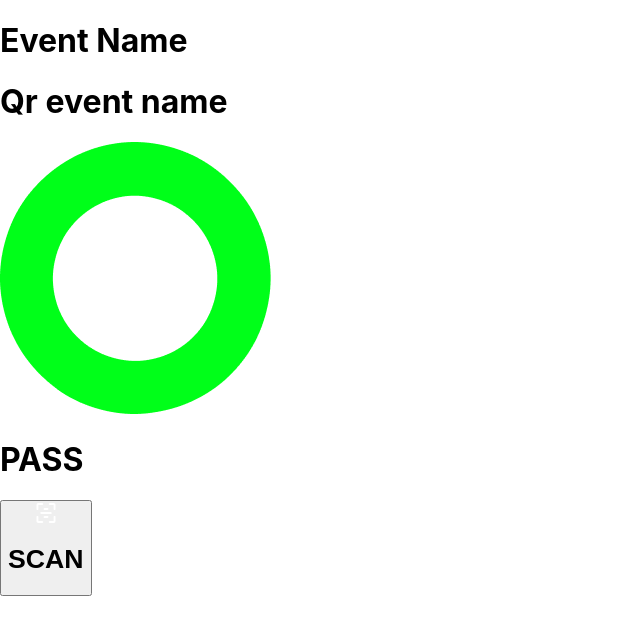
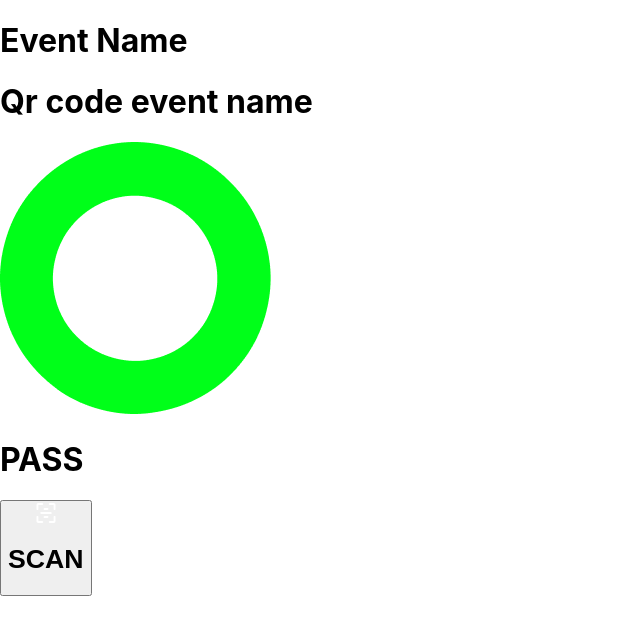
Before and after one commit to veronosmani/zone-club-tickets, a React (Create React App) app: page /valid in a window 1280 px wide. Shown: the top 634 px of the page, without its empty margins (0-640 px from the left). Built offline with nearby package versions, Linux system fonts and the light colour scheme.

Commit message:
modified:   src/TickerScanner/Valid.jsx

```diff
--- a/src/TickerScanner/Valid.jsx
+++ b/src/TickerScanner/Valid.jsx
@@ -10,7 +10,7 @@ const Valid = () => {
         <h1>Event Name</h1>
       </div>
       <div className='flex w-[270px] h-[120px] items-center justify-center font-bold text-[24px] mx-auto border border-gray-500 text-white'>
-        <h1>Qr event name</h1>
+        <h1>Qr code event name</h1>
       </div>
       </div>
       <div className='relative mt-10'>
```
